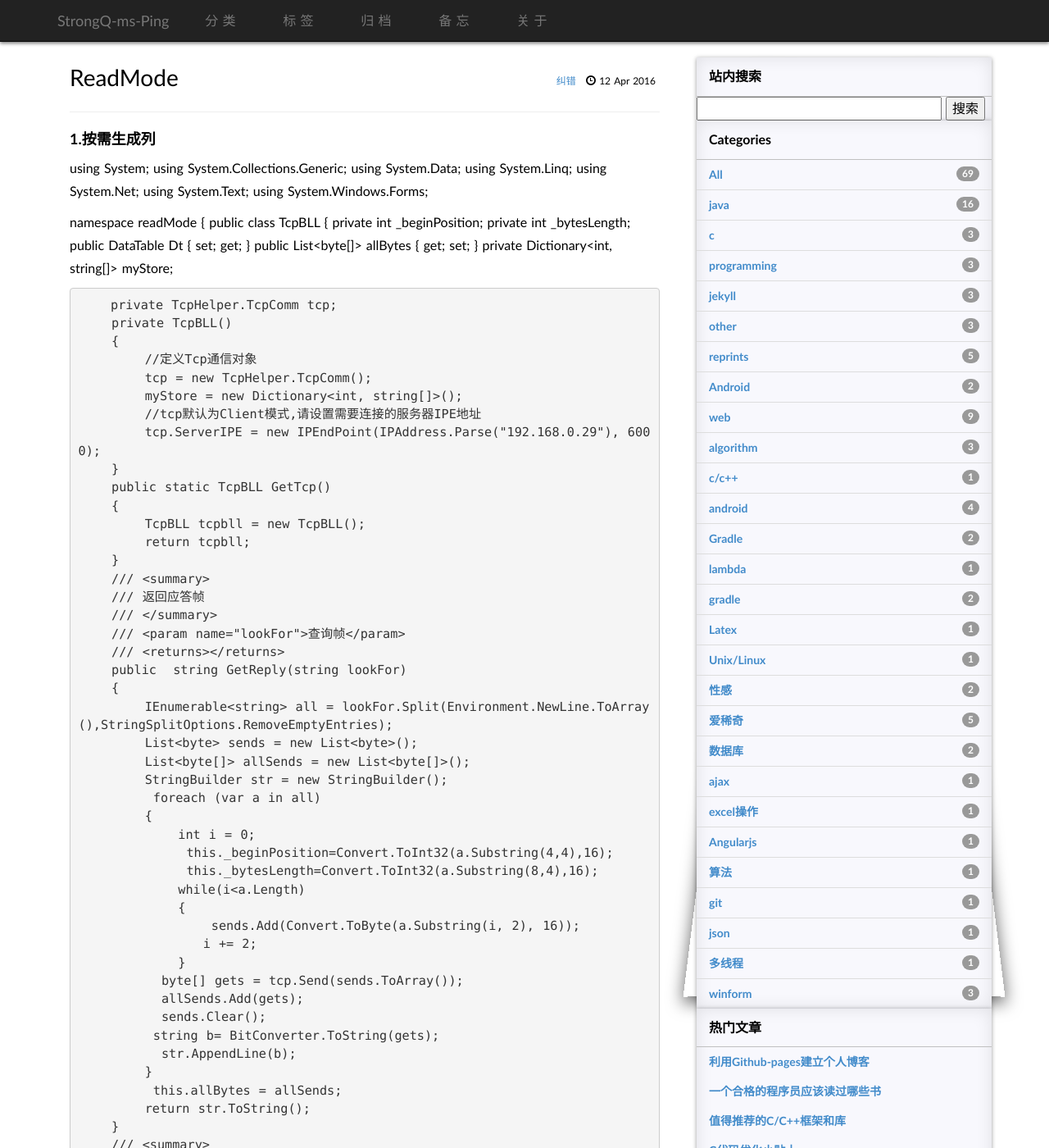
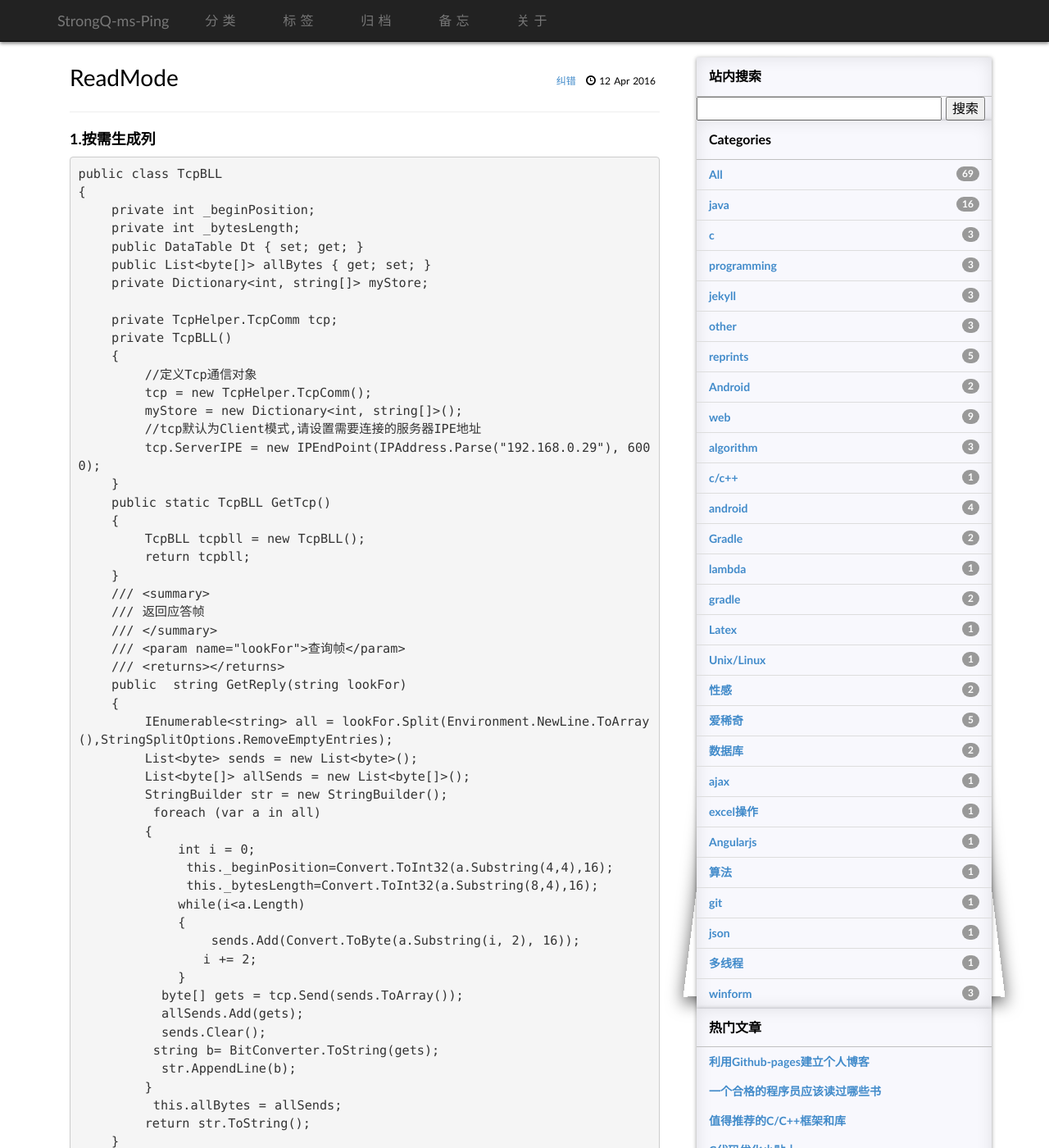
Before and after one commit to strongQ/caoyinping, a Jekyll site: the page built from _posts/2016-04-12-read-mode.md, in a window 1280 px wide and 1400 px high. Shown: the whole window at 82% size. Built offline with Jekyll 4.4.1, drawn with Linux system fonts in a browser that asks for light colours; some web fonts are replaced; comment, search, counter and statistics services are not loaded; some of the changed text lies outside the part shown.

Commit message:
Update 2016-04-12-read-mode.md

```diff
--- a/_posts/2016-04-12-read-mode.md
+++ b/_posts/2016-04-12-read-mode.md
@@ -10,16 +10,8 @@ tags :            [winform, 工作]
 ---
 
 ### 1.按需生成列
-using System;
-using System.Collections.Generic;
-using System.Data;
-using System.Linq;
-using System.Net;
-using System.Text;
-using System.Windows.Forms;
 
-namespace readMode
-{
+
     public class TcpBLL
     {
         private int _beginPosition;
@@ -338,5 +330,3 @@ namespace readMode
         //    return str.ToString();
 
         //}
-    }
-}
```
